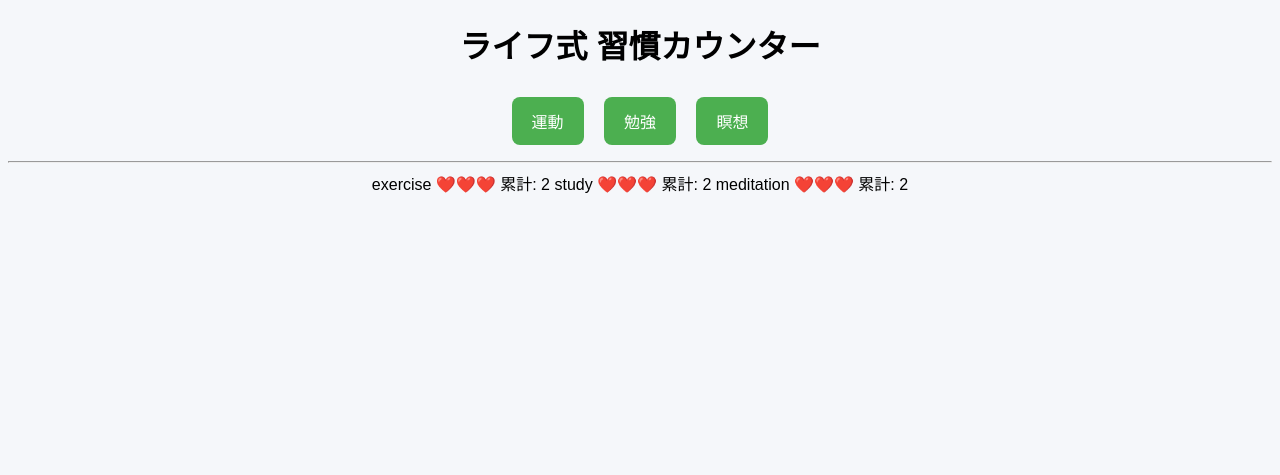
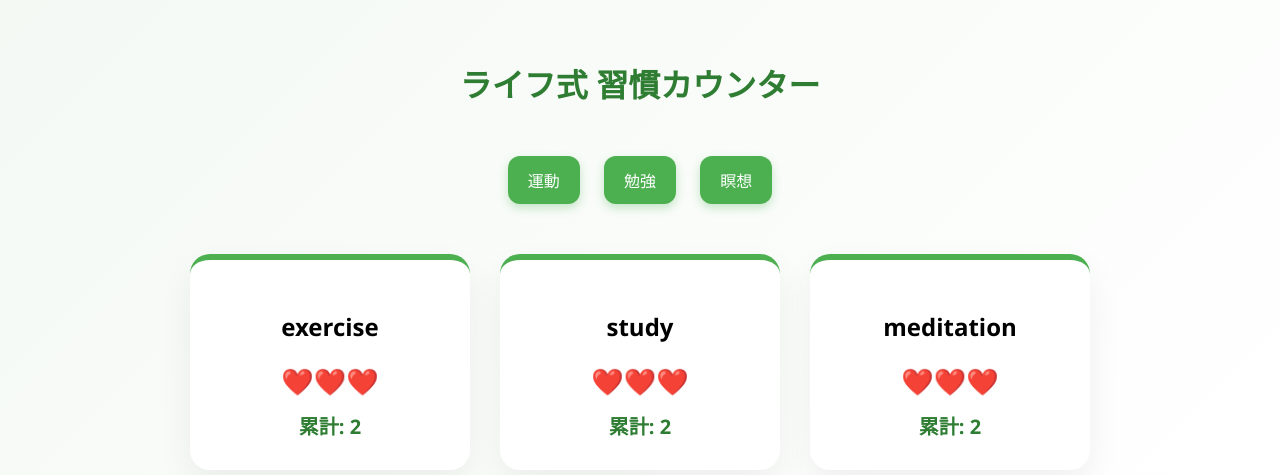
Before and after one commit to yol-science/habit-counter, a Flask app: page / in a window 1280 px wide. Shown: the top 475 px of the page. Run offline with Flask 3, Linux system fonts and the light colour scheme; data comes from the database, SQL or seed files in the repository; both versions use the stored data as it was after the commit.

```diff
--- /dev/null
+++ b/static/style.css
@@ -0,0 +1,66 @@
+body{
+  margin:0;
+  font-family: 'Segoe UI', sans-serif;
+  background: linear-gradient(135deg, #f4f9f4, #ffffff);
+}
+
+.container{
+  max-width:900px;
+  margin:60px auto;
+  text-align:center;
+}
+
+h1{
+  color:#2e7d32;
+  margin-bottom:40px;
+  font-weight:600;
+}
+
+.button-group button{
+  padding:12px 20px;
+  margin:10px;
+  font-size:16px;
+  border:none;
+  border-radius:12px;
+  background:#4CAF50;
+  color:white;
+  cursor:pointer;
+  transition:0.2s;
+  box-shadow:0 4px 10px rgba(76,175,80,0.3);
+}
+
+.button-group button:hover{
+  background:#388e3c;
+  transform:translateY(-2px);
+}
+
+.card-area{
+  display:grid;
+  grid-template-columns:repeat(auto-fit,minmax(250px,1fr));
+  gap:30px;
+  margin-top:40px;
+}
+
+.card{
+  background:white;
+  padding:30px;
+  border-radius:20px;
+  box-shadow:0 15px 35px rgba(0,0,0,0.06);
+  border-top:6px solid #4CAF50;
+  transition:0.3s;
+}
+
+.card:hover{
+  transform:translateY(-5px);
+}
+
+.life{
+  font-size:26px;
+  margin:12px 0;
+}
+
+.total{
+  font-size:20px;
+  font-weight:bold;
+  color:#2e7d32;
+}
--- a/templates/index.html
+++ b/templates/index.html
@@ -3,42 +3,22 @@
 <head>
 <meta charset="UTF-8">
 <title>習慣カウンター</title>
-<style>
-body{
-  font-family: Arial, sans-serif;
-  text-align: center;
-  background-color: #f5f7fa;
-}
+<link rel="stylesheet" href="{{ url_for('static', filename='style.css') }}">
+</head>
 
-button{
-  padding: 12px 20px;
-  margin: 8px;
-  font-size: 16px;
-  border-radius: 8px;
-  border: none;
-  cursor: pointer;
-  background-color: #4CAF50;
-  color: white;
-}
-
-button:hover{
-  background-color: #45a049;
-}
-</style>
-</head>
 <body>
 
+<div class="container">
   <h1>ライフ式 習慣カウンター</h1>
 
-<div id="buttons">
+  <div class="button-group">
     <button onclick="add('exercise')">運動</button>
     <button onclick="add('study')">勉強</button>
     <button onclick="add('meditation')">瞑想</button>
   </div>
 
-<hr>
-
-<div id="status"></div>
+  <div id="status" class="card-area"></div>
+</div>
 
 <script>
 function heart(life){
@@ -57,22 +37,22 @@ function refresh(){
   fetch("/api/today")
     .then(r=>r.json())
     .then(data=>{
-      const order = ["exercise", "study", "meditation"]
-
+      const order = ["exercise","study","meditation"]
       let output=""
 
       order.forEach(key=>{
         if(data[key]){
           output += `
-${key}
-${heart(data[key].life)}
-累計: ${data[key].total}
-
+          <div class="card">
+            <h2>${key}</h2>
+            <div class="life">${heart(data[key].life)}</div>
+            <div class="total">累計: ${data[key].total}</div>
+          </div>
           `
         }
       })
 
-      document.getElementById("status").textContent=output
+      document.getElementById("status").innerHTML = output
     })
 }
 
```
Also changed, not shown: counter.db. Lines whose indentation alone changed are shown as unchanged.
